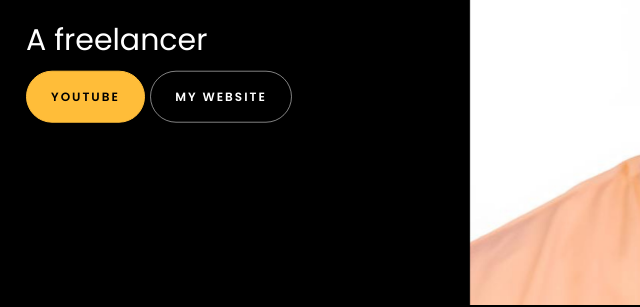
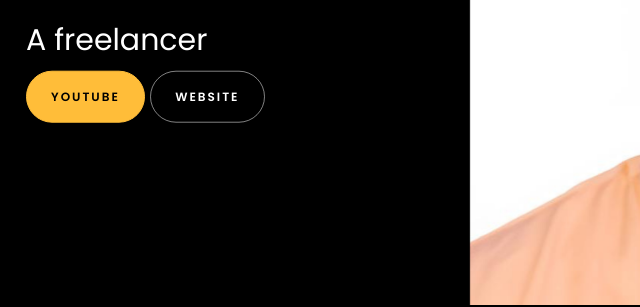
Before and after one commit to Hasankuet76/hasab.kuet.io, a plain HTML site: page index.html in a window 1280 px wide. Shown: the part 445-752 px from the top of the page, 59-699 px from the left. Drawn offline with Linux system fonts and the light colour scheme; files whose address does not match are found by name.

Commit message:
Update index.html

```diff
--- a/index.html
+++ b/index.html
@@ -191,7 +191,7 @@
 						<!-- <h2 class="d-flex" style="margin-bottom: 0">With over 5 years of experience</h2> -->
 						<!-- <br> -->
 			            <p><a href="https://www.youtube.com/@travelwithhasan1" class="btn btn-primary py-3 px-4">YouTube</a>
-							<a href="https://digitalms24.blogspot.com/" class="btn btn-white btn-outline-white py-3 px-4">My website</a></p>
+							<a href="https://digitalms24.blogspot.com/" class="btn btn-white btn-outline-white py-3 px-4">website</a></p>
 		            </div>
 		          </div>
 	        	</div>
```
